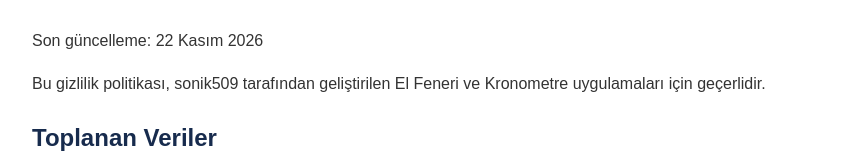
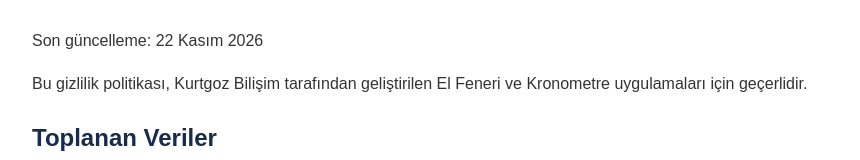
Before and after one commit to sonik509/app-privacy, a plain HTML site: page index.html in a window 1280 px wide. Shown: the part 130-290 px from the top of the page, without its empty margins (208-1068 px from the left). Drawn offline with Linux system fonts and the light colour scheme.

Commit message:
Update index.html

```diff
--- a/index.html
+++ b/index.html
@@ -21,7 +21,7 @@ h1, h2 { color: #172b4d; }
 <h1>Gizlilik Politikası</h1>
 <p>Son güncelleme: 22 Kasım 2026</p>
 
-<p>Bu gizlilik politikası, sonik509 tarafından geliştirilen El Feneri ve Kronometre uygulamaları için geçerlidir.</p>
+<p>Bu gizlilik politikası, Kurtgoz Bilişim tarafından geliştirilen El Feneri ve Kronometre uygulamaları için geçerlidir.</p>
 
 <h2>Toplanan Veriler</h2>
 <p>Uygulamalarımız kullanıcıların kişisel verilerini toplamaz, saklamaz veya üçüncü taraflarla paylaşmaz.</p>
```
